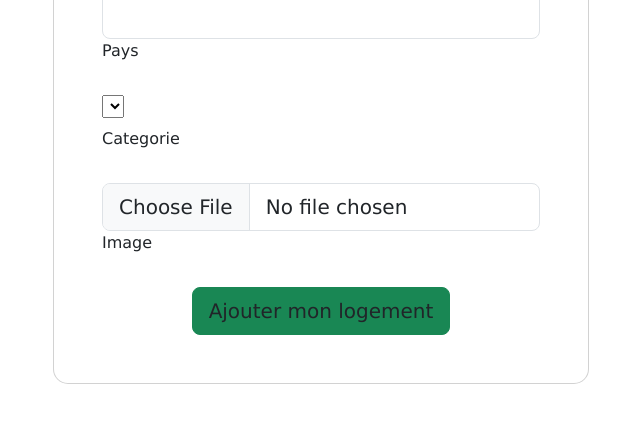
After one commit to LopezMat/AirBnB_tp, a Symfony app: template app/templates/home/addLogement.html.twig in a window 1280 px wide. The commit adds this page. Shown: the part 892-1326 px from the top of the page, without its empty margins (324-964 px from the left). Run offline with Twig, Linux system fonts and the light colour scheme; the template is opened without the code that fills it, so the values that code supplies are empty; some libraries are stand-ins or nearby versions.

```diff
--- a/app/public/styles/app.css
+++ b/app/public/styles/app.css
@@ -43,7 +43,6 @@ html,
 body {
     height: 100%;
     font-family: 'Lucida Sans', 'Lucida Sans Regular', 'Lucida Grande', 'Lucida Sans Unicode', Geneva, Verdana, sans-serif;
-
 }
 
 
@@ -152,7 +151,7 @@ input[type="text"]:focus {
 
 .tag {
     text-decoration: none;
-
+    transition: 1000ms;
 }
 
 .tags {
@@ -186,3 +185,12 @@ input[type="text"]:focus {
     width: 25%;
 
 }
+
+.card {
+    margin-left: 10px;
+    margin-bottom: 50px;
+}
+
+.cnt {
+    margin-top: 100px;
+}
--- a/app/src/Entity/Type.php
+++ b/app/src/Entity/Type.php
@@ -46,6 +46,7 @@ class Type
         return $this;
     }
 
+
     /**
      * @return Collection<int, Logement>
      */
--- a/app/src/Repository/LogementRepository.php
+++ b/app/src/Repository/LogementRepository.php
@@ -19,6 +19,11 @@ class LogementRepository extends ServiceEntityRepository
     public function __construct(ManagerRegistry $registry)
     {
         parent::__construct($registry, Logement::class);
+    }
+
+    public function opti2()
+    {
+        return $this->createQueryBuilder('l')->leftJoin('l.images', 'i')->addSelect('i')->leftJoin('l.typeId', 't')->addSelect('t')->getQuery()->getResult();
     }
 
     //    /**
--- a/app/src/Repository/TypeRepository.php
+++ b/app/src/Repository/TypeRepository.php
@@ -20,6 +20,12 @@ class TypeRepository extends ServiceEntityRepository
     {
         parent::__construct($registry, Type::class);
     }
+
+    public function opti()
+    {
+        return $this->createQueryBuilder('t')->getQuery()->getResult();
+    }
+
 
     //    /**
     //     * @return Type[] Returns an array of Type objects
--- a/app/templates/base.html.twig
+++ b/app/templates/base.html.twig
@@ -30,16 +30,16 @@
             <div class="collapse navbar-collapse" id="navbarNavDropdown">
                 <ul class="navbar-nav mx-auto">
                     <li class="nav-item">
-                        <a class="nav-link active text-dark but" href="#">Acceuil</a>
+                        <a class="nav-link active text-dark but" href="{{path('home')}}">Acceuil</a>
                     </li>
                     <li class="nav-item">
-                        <a class="nav-link text-dark but" href="#">Mes logements</a>
+                        <a class="nav-link text-dark but" href="{{path('mesLogements')}}">Mes logements</a>
                     </li>
                     <li class="nav-item">
-                        <a class="nav-link text-dark but" href="#">Mettre mon logement en ligne</a>
+                        <a class="nav-link text-dark but" href="{{path('addLogement')}}">Mettre mon logement en ligne</a>
                     </li>
                     <li class="nav-item">
-                        <a class="nav-link text-dark but" href="#">Contact support</a>
+                        <a class="nav-link text-dark but" href="{{path('support')}}">Contact support</a>
                     </li>
                 </ul>
                 <div class="d-flex">
--- /dev/null
+++ b/app/templates/home/addLogement.html.twig
@@ -0,0 +1,97 @@
+{% extends "base.html.twig" %}
+
+{% block body %}
+
+<section class="vh-100 bg-image"
+style="background-image: url('https://mdbcdn.b-cdn.net/img/Photos/new-templates/search-box/img4.webp');">
+<div class="mask d-flex align-items-center h-100 gradient-custom-3">
+    <div class="container h-100">
+    <div class="row d-flex justify-content-center align-items-center h-100">
+        <div class="col-12 col-md-9 col-lg-7 col-xl-6">
+        <div class="card" style="border-radius: 15px;">
+            <div class="card-body p-5">
+            <h2 class="text-uppercase text-center mb-5">Ajout d'un logement</h2>
+
+            <form>
+
+                <div class="form-outline mb-4">
+                <input type="number" id="form3Example1cg" class="form-control form-control-lg" name="price" />
+                <label class="form-label" for="form3Example1cg">Prix (€) / nuit</label>
+                </div>
+
+                <div class="form-outline mb-4">
+                <input type="number" id="form3Example2cg" class="form-control form-control-lg" name="taille" />
+                <label class="form-label" for="form3Example3cg">Taille (m2)</label>
+                </div>
+
+                <div class="form-outline mb-4">
+                <textarea name="desc" id="form3Example3cg" cols="30" rows="3"></textarea><br>
+                <label class="form-label" for="form3Example3cg">Description</label>
+                </div>
+
+                <div class="form-outline mb-4">
+                <input type="" id="form3Example4cg" class="form-control form-control-lg" name="adresse" />
+                <label class="form-label" for="form3Example4cg">Adresse</label>
+                </div>
+
+                <div class="form-outline mb-4">
+                <input type="number" id="form3Example5cdg" class="form-control form-control-lg" name="cp"/>
+                <label class="form-label" for="form3Example4cdg">Code postal</label>
+                </div>
+
+                <div class="form-outline mb-4">
+                    <input type="" id="form3Example6cdg" class="form-control form-control-lg" name="ville" />
+                    <label class="form-label" for="form3Example4cdg">Ville</label>
+                </div>
+
+                <div class="form-outline mb-4">
+                    <input type="" id="form3Example7cdg" class="form-control form-control-lg" name="pays" />
+                    <label class="form-label" for="form3Example4cdg">Pays</label>
+                </div>
+
+
+                {# <div class="mt-5  d-flex flex-row tags">
+                    {% for type in types %}
+                       <a class="d-flex flex-column m-3 mx-5 align-items-center tag" href="tag/{{type.id}}">
+                        <img src="/img/logo_types/{{type.imagePath}}" alt="" class="imgIcn" />
+                        <span>{{type.label}}</span>
+                    </a>
+                    {% endfor %}
+                </div> #}
+
+                <div class="form-outline mb-4">
+                    <select name="type" id="type">
+                        {#boucle pour ajouter les types a mon select#}
+                        {% for type in types %}
+                            <option value="{{type.label }}">{{type.label}}</option>
+                        {% endfor %}
+                    </select><br>
+                    <label class="form-label mt-2" for="form3Example4cdg">Categorie</label>
+                </div>
+
+                <div class="form-outline mb-4">
+                    <input type="file" id="form3Example8cdg" class="form-control form-control-lg" name="image" />
+                    <label class="form-label" for="form3Example4cdg">Image</label>
+                </div>
+
+
+
+                <div class="d-flex justify-content-center">
+                <button type="button"
+                    class="btn btn-success btn-block btn-lg gradient-custom-4 text-body">Ajouter mon logement</button>
+                </div>
+
+            </form>
+
+            </div>
+        </div>
+        </div>
+    </div>
+    </div>
+</div>
+</section>
+
+
+
+
+{% endblock %}
--- a/app/templates/home/login.html.twig
+++ b/app/templates/home/login.html.twig
@@ -1,14 +1,14 @@
 {% extends "base.html.twig" %}
 
 {% block body %}
-<section class="vh-100" style="background-color: #e7eaf0;">
+<section class="vh-100" style="background-color: #ffffff;">
     <div class="container py-5 h-100">
       <div class="row d-flex justify-content-center align-items-center h-100">
         <div class="col-12 col-md-8 col-lg-6 col-xl-5">
           <div class="card shadow-2-strong" style="border-radius: 1rem;">
             <div class="card-body p-5 text-center">
 
-              <h3 class="mb-5">Sign in</h3>
+              <h3 class="mb-5">Connexion au compte</h3>
 
               <div class="form-outline mb-4">
                 <input type="email" id="typeEmailX-2" class="form-control form-control-lg" />
--- /dev/null
+++ b/app/templates/home/mesLogements.html.twig
@@ -0,0 +1 @@
+{% extends "base.html.twig" %}
--- /dev/null
+++ b/app/templates/home/reservation.hmtl.twig
@@ -0,0 +1 @@
+{% extends "base.html.twig" %}
```
Also changed, not shown: app/migrations/Version20240125130847.php (added, +31 -0 lines), app/src/Controller/HomeController.php (+34 -2 lines), app/src/DataFixtures/AppFixtures.php (+14 -6 lines), app/src/Entity/Logement.php (+15 -0 lines), app/templates/home/detailLogement.html.twig (added, +73 -0 lines), app/templates/home/home.html.twig (+7 -9 lines), app/templates/home/support.html.twig (added, +56 -0 lines), app/public/img/logo_types/chateau.jpg (renamed from app/public/img/logo_types/chateaux.jpg), app/public/img/telechargement.jpg. Lines whose indentation alone changed are shown as unchanged.
